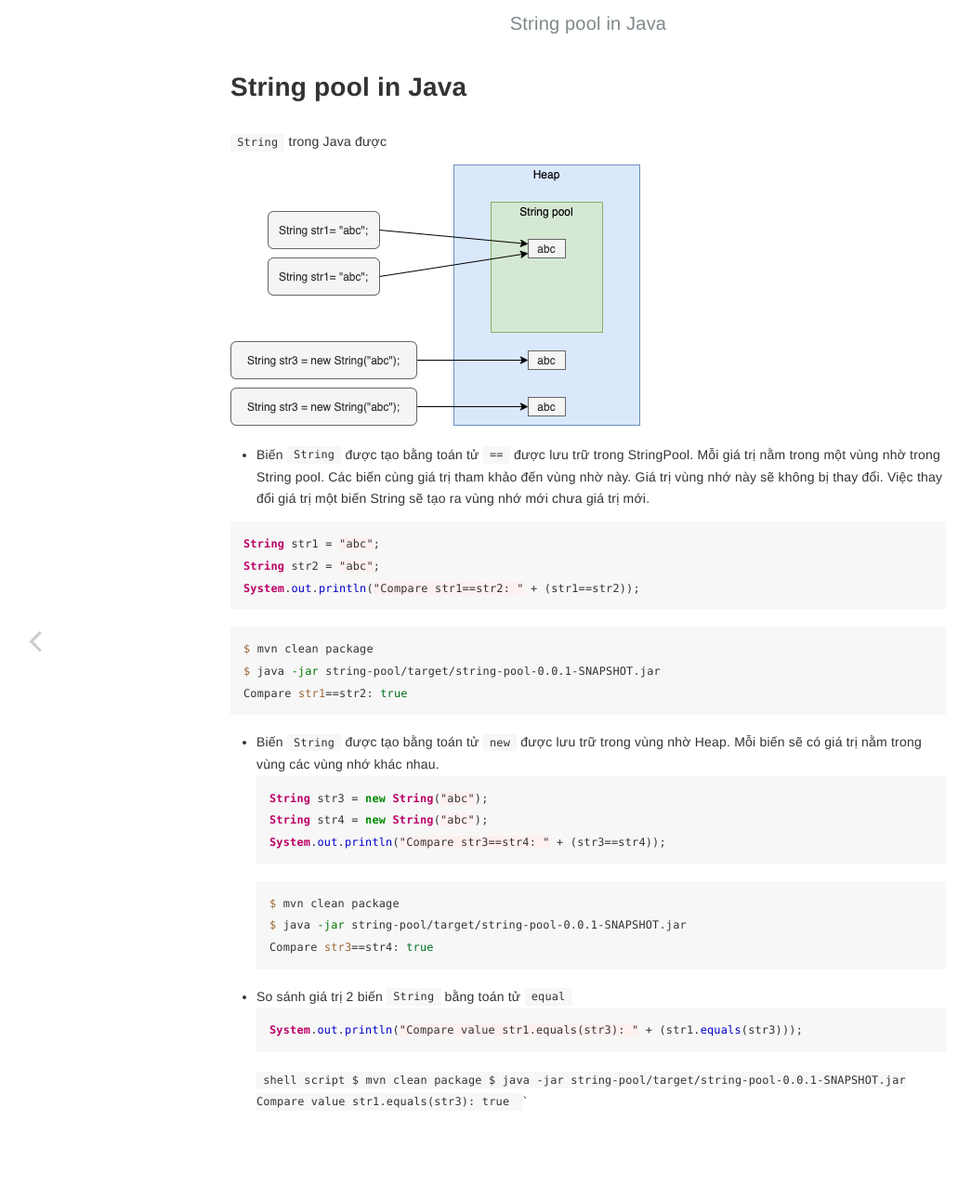
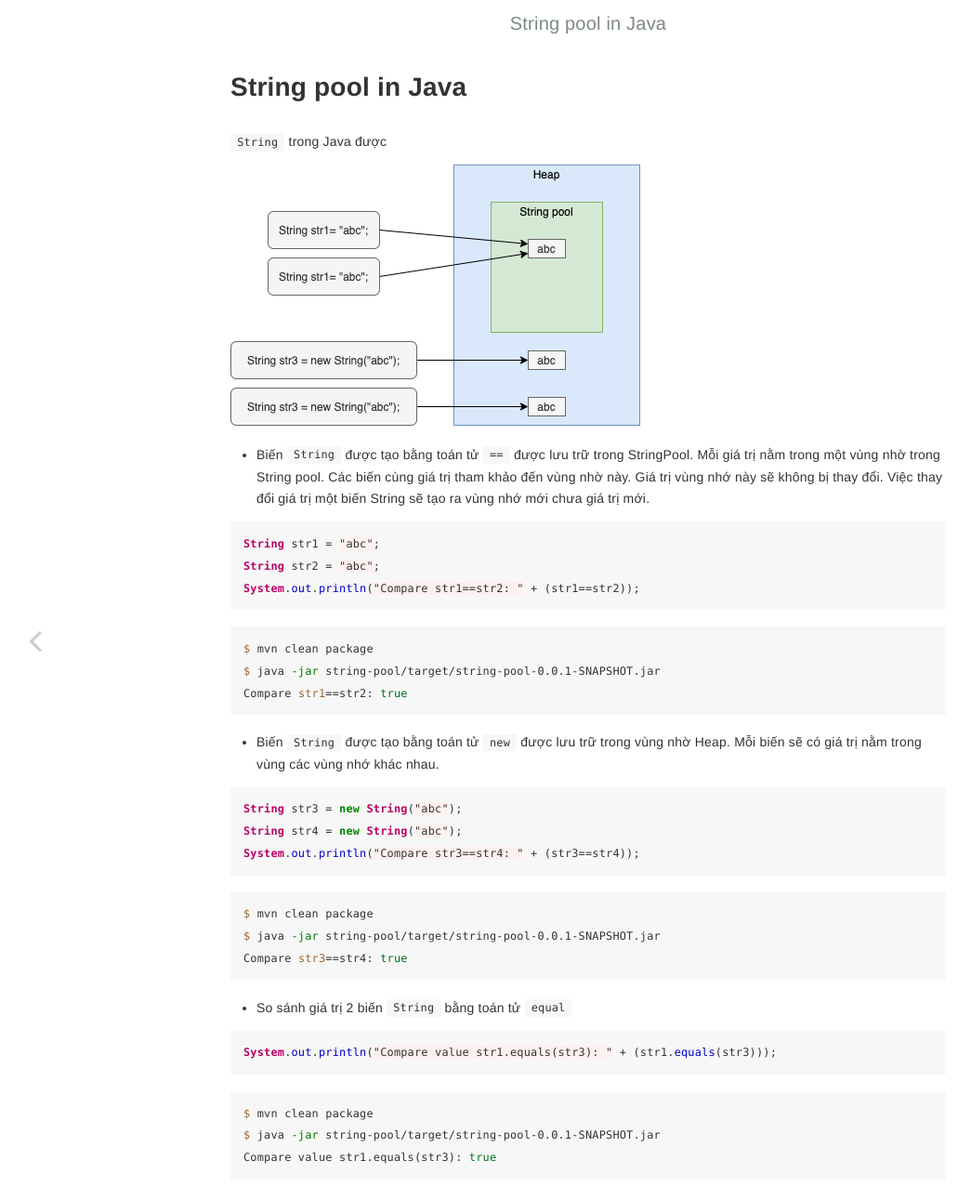
Before and after one commit to huypva/code-by-example-site, a Jekyll site: the page built from _posts/2021-08-22-string_pool.md, in a window 1280 px wide. Shown: the top 1291 px of the page at 93% size, without its empty margins (7-1052 px from the left). Built offline with Jekyll 4.4.1, drawn with Linux system fonts in a browser that asks for light colours.

Commit message:
Update string_pool

`````diff
--- a/_posts/2021-08-22-string_pool.md
+++ b/_posts/2021-08-22-string_pool.md
@@ -18,28 +18,34 @@ String str1 = "abc";
 String str2 = "abc";
 System.out.println("Compare str1==str2: " + (str1==str2));
 ```
+
 ```shell
 $ mvn clean package
 $ java -jar string-pool/target/string-pool-0.0.1-SNAPSHOT.jar
 Compare str1==str2: true
-````
+```
+
 - Biến `String` được tạo bằng toán tử `new` được lưu trữ trong vùng nhờ Heap. Mỗi biến sẽ có giá trị nằm trong vùng các vùng nhớ khác nhau.
+
 ```java
 String str3 = new String("abc");
 String str4 = new String("abc");
 System.out.println("Compare str3==str4: " + (str3==str4));
 ```
+
 ```shell
 $ mvn clean package
 $ java -jar string-pool/target/string-pool-0.0.1-SNAPSHOT.jar
 Compare str3==str4: true
-````
+```
 
 - So sánh giá trị 2 biến `String` bằng toán tử `equal`
+
 ```java
 System.out.println("Compare value str1.equals(str3): " + (str1.equals(str3)));
 ```
-```shell script
+
+```shell
 $ mvn clean package
 $ java -jar string-pool/target/string-pool-0.0.1-SNAPSHOT.jar
 Compare value str1.equals(str3): true
`````
